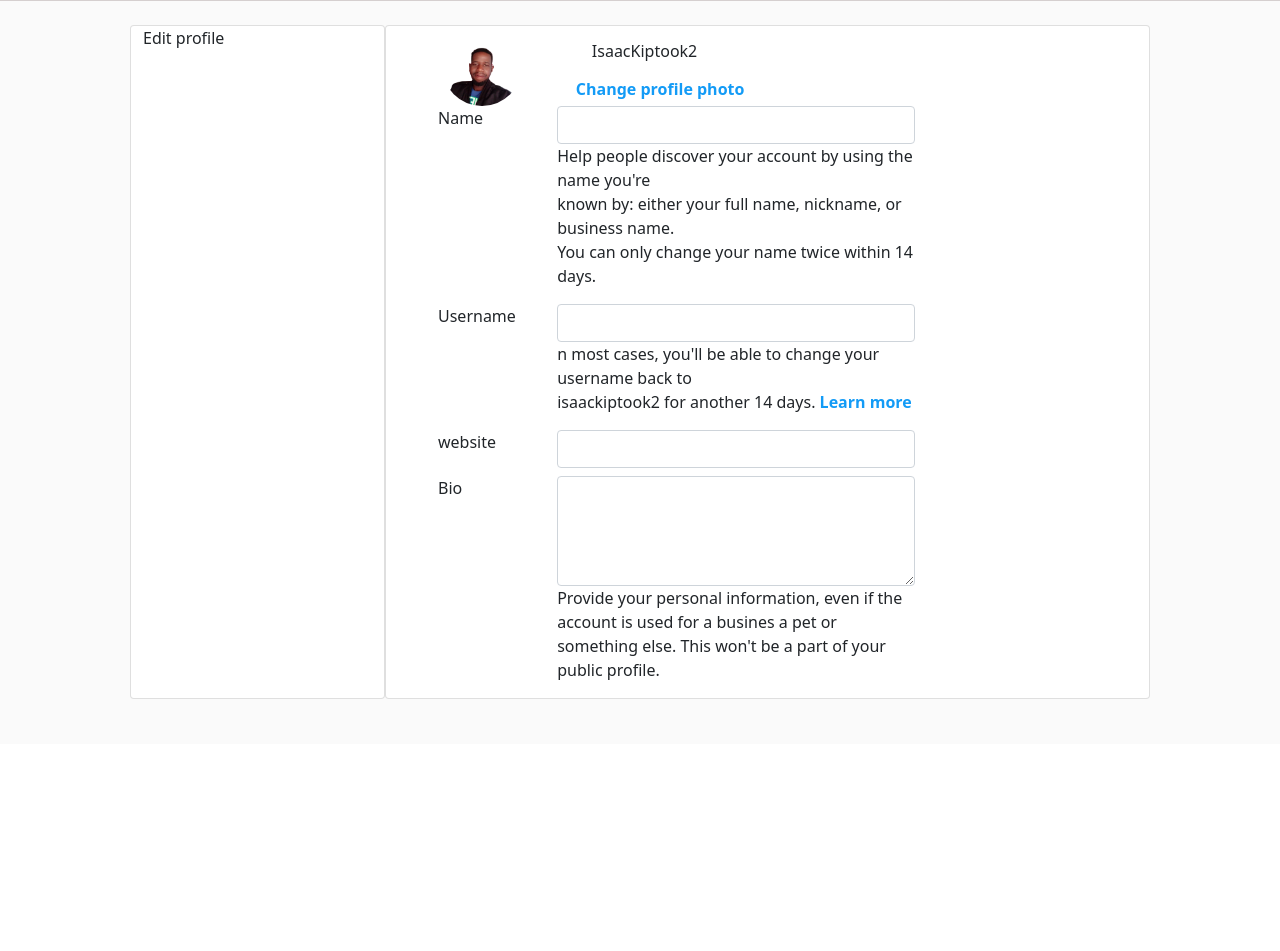
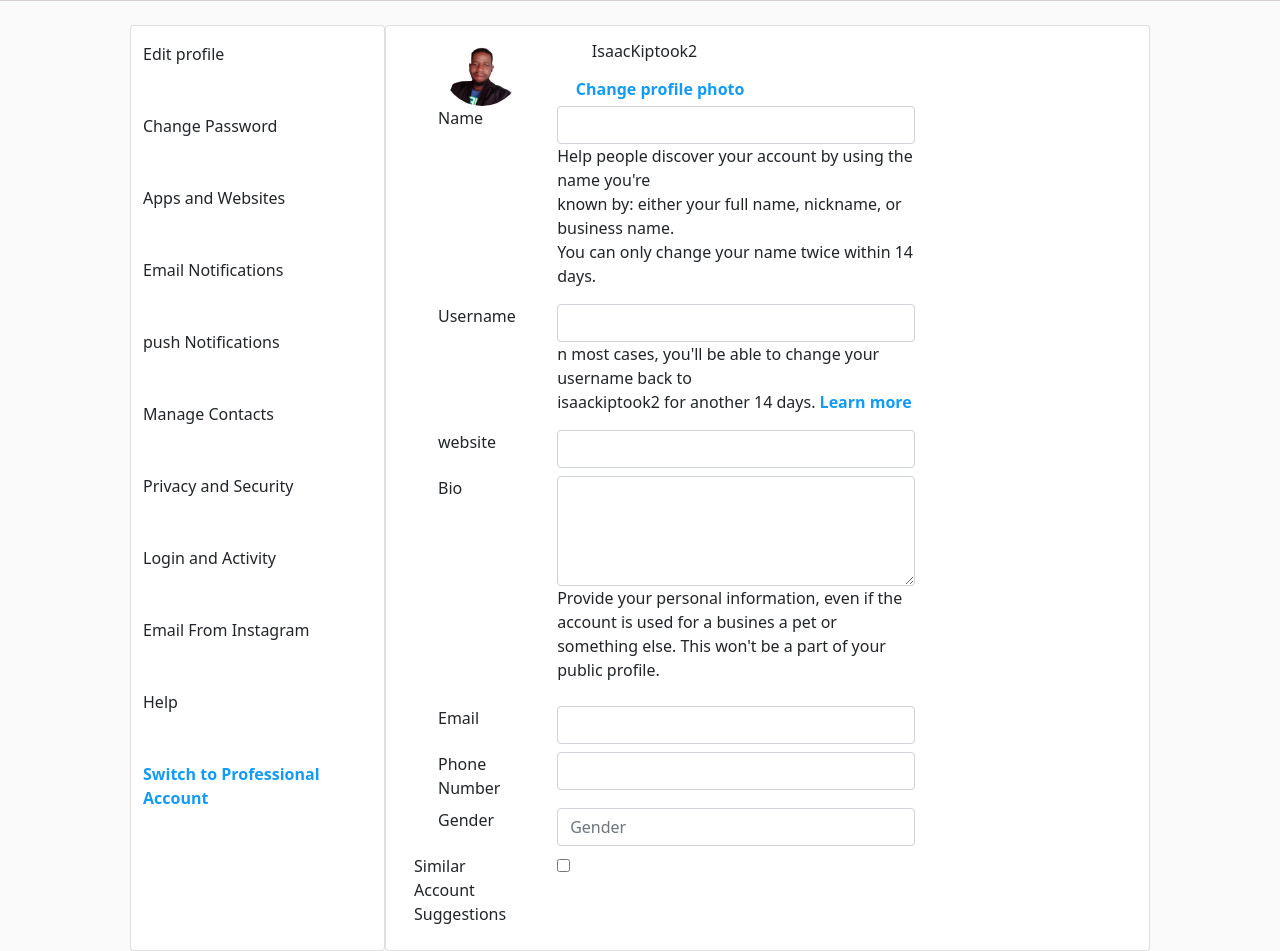
Before and after one commit to Isaac-kiptoo-kilimo/Istagram-app, a Django app: page /edit/ in a window 1280 px wide. Shown: the part 56-1007 px from the top of the page. Before the commit the page ends 755 px from the top, so only its background shows below. Run offline with Django 4.2, Linux system fonts and the light colour scheme; some libraries are stand-ins or nearby versions.

Commit message:
feature:added edit profile session

```diff
--- a/templates/pages/editprofile.html
+++ b/templates/pages/editprofile.html
@@ -3,7 +3,39 @@
 <div class="container ">
     <div class="row mx-5 mt-4">
         <div class="col-md-3 card">
-            <p>Edit profile</p>
+            <div class="my-3">
+                <p>Edit profile</p>
+            </div>
+            <div class="my-3">
+                <p>Change Password</p>
+            </div>
+            <div class="my-3">
+                <p>Apps and Websites</p>
+            </div>
+            <div class="my-3">
+                <p>Email Notifications</p>
+            </div>
+            <div class="my-3">
+                <p>push Notifications</p>
+            </div>
+            <div class="my-3">
+                <p>Manage Contacts</p>
+            </div>
+            <div class="my-3">
+                <p>Privacy and Security</p>
+            </div>
+            <div class="my-3">
+                <p>Login and Activity</p>
+            </div>
+            <div class="my-3">
+                <p>Email From Instagram</p>
+            </div>
+            <div class="my-3">
+                <p>Help</p>
+            </div>
+            <div class="my-3">
+                <a href="#" class="text-center">Switch to Professional <br> Account</a>
+            </div>
         </div>
         <div class="col-md-9 card">
             <div class="row mx-3">
@@ -59,6 +91,43 @@
                 </div>
                </div>
 
+               <div class="row my-2">
+                <div class="col-md-2 mx-3">
+                    <label for="email" class="mx-4">Email</label>
+                </div>
+                <div class="col-md-6">
+                    <input type="email"  class="form-control" placeholder="" name="email">
+
+                </div>
+               </div>
+               <div class="row">
+                <div class="col-md-2 mx-3">
+                    <label for="number" class="mx-4">Phone Number</label>
+                </div>
+                <div class="col-md-6">
+                    <input type="number"  class="form-control" placeholder="" name="number">
+
+                </div>
+               </div>
+               <div class="row my-2">
+                <div class="col-md-2 mx-3">
+                    <label for="gender" class="mx-4">Gender</label>
+                </div>
+                <div class="col-md-6">
+                    <input type="text"  class="form-control" placeholder="Gender" name="gender">
+
+                </div>
+               </div>
+               <div class="row my-2">
+                    <div class="col-md-2 mx-3">
+                        <p> Similar Account Suggestions </p>
+                    </div>
+                    <div class="col-md-6">
+                       <input type="checkbox">
+
+                    </div>
+               </div>
+
             </form>
            </div>
         </div>
```
